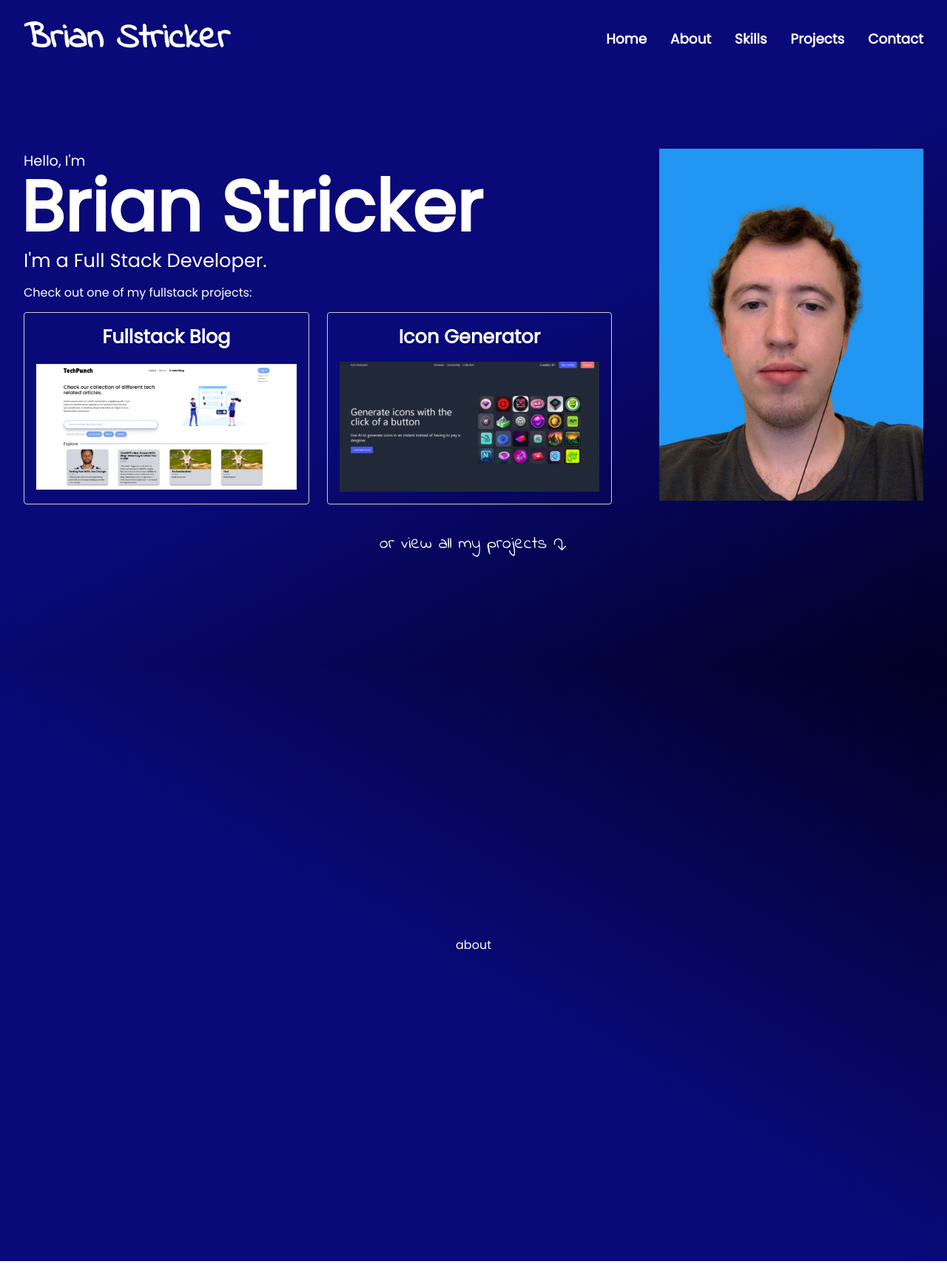
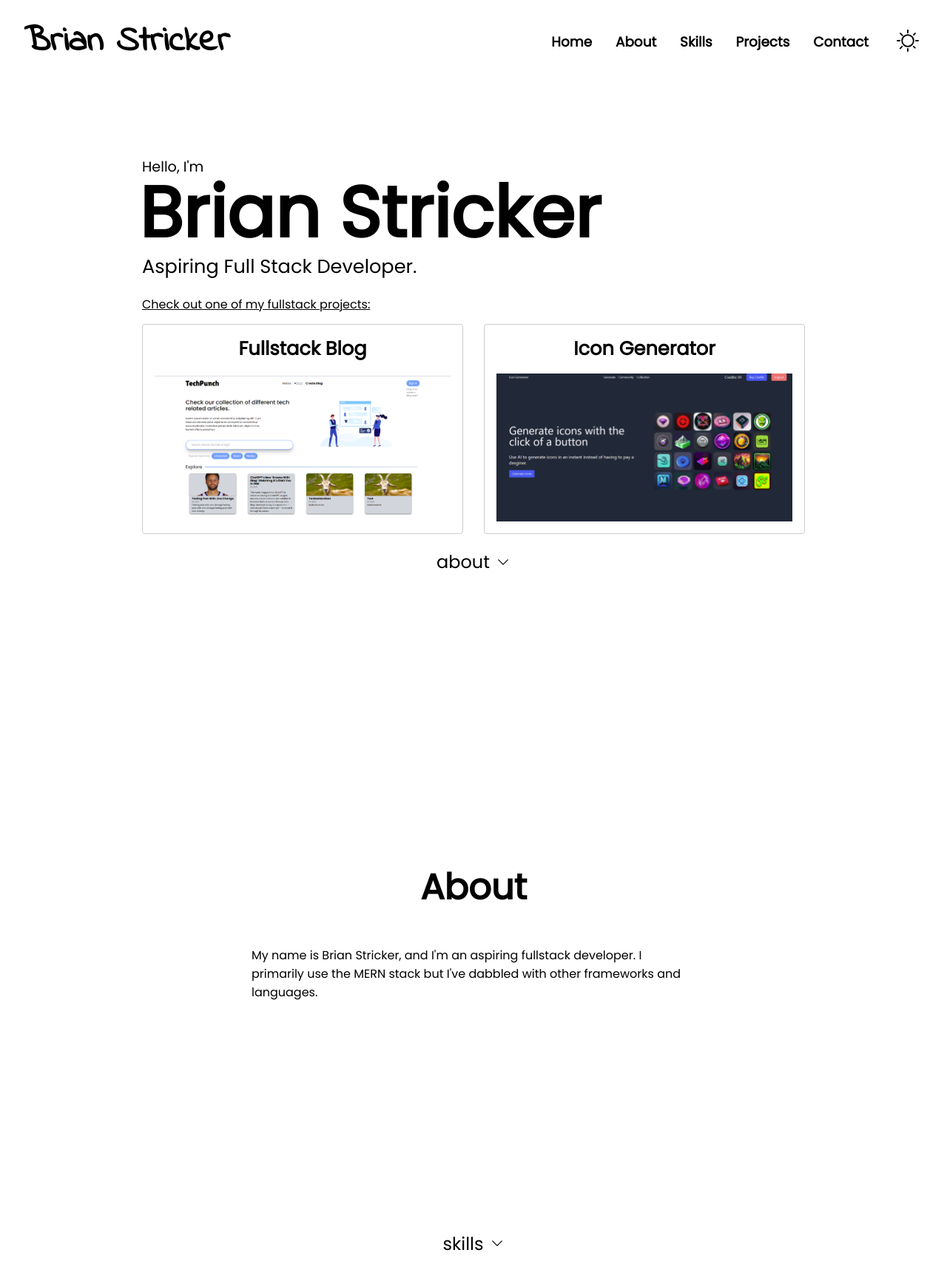
Before and after one commit to brianmstricker/portfolio, an Astro site: page / in a window 1280 px wide. Shown: the whole page at 74% size. Built offline with nearby package versions, Linux system fonts and the light colour scheme; Astro itself is replaced by a stand-in of ours.

Commit message:
theme toggle, reusable components, style updates

```diff
--- a/src/components/AboutPage.astro
+++ b/src/components/AboutPage.astro
@@ -1,10 +1,20 @@
 ---
-
+import ArrowDown from "./ArrowDown.astro";
 ---
 
 <main>
  <div class="main">
-  <div class="container">about</div>
+  <div class="container">
+   <h2>About</h2>
+   <div class="content">
+    My name is Brian Stricker, and I'm an aspiring fullstack developer. I
+    primarily use the MERN stack but I've dabbled with other frameworks and
+    languages.
+   </div>
+  </div>
+ </div>
+ <div class="skillButton">
+  <span class="skills">skills</span><ArrowDown />
  </div>
 </main>
 
@@ -17,4 +27,34 @@
   height: 93vh;
   width: 100%;
  }
+ h2 {
+  font-size: 3rem;
+  text-align: center;
+  position: relative;
+  top: -3rem;
+ }
+ .content {
+  max-width: 600px;
+ }
+ .skillButton {
+  display: flex;
+  align-items: center;
+  justify-content: center;
+  position: relative;
+  top: -0.1rem;
+  gap: 8px;
+  cursor: pointer;
+  padding: 0.5rem 1rem;
+  box-shadow: inset 0 0 0 0 #2196f3;
+  transition: all 0.5s ease-in-out;
+  width: fit-content;
+  margin: 0 auto;
+  &:hover {
+   transform: scale(1.1);
+   box-shadow: inset 400px 0 0 0 #2196f3;
+  }
+ }
+ .skills {
+  font-size: 1.5rem;
+ }
 </style>
--- /dev/null
+++ b/src/components/ArrowDown.astro
@@ -0,0 +1,21 @@
+<svg
+ xmlns="http://www.w3.org/2000/svg"
+ fill="none"
+ viewBox="0 0 24 24"
+ stroke-width="1.5"
+ stroke="currentColor"
+ class="icon"
+>
+ <path
+  stroke-linecap="round"
+  stroke-linejoin="round"
+  d="M19.5 8.25l-7.5 7.5-7.5-7.5"></path>
+</svg>
+
+<style>
+ .icon {
+  width: 20px;
+  height: 20px;
+  transform: scaleX(-1);
+ }
+</style>
--- a/src/components/Header.astro
+++ b/src/components/Header.astro
@@ -1,5 +1,5 @@
 ---
-
+import ThemeToggle from "./ThemeToggle.astro";
 ---
 
 <nav>
@@ -11,6 +11,7 @@
    <li>Skills</li>
    <li>Projects</li>
    <li>Contact</li>
+   <ThemeToggle />
   </ul>
  </div>
 </nav>
@@ -29,16 +30,17 @@
   gap: 2rem;
   font-size: 1.15rem;
   font-weight: bold;
+ }
+ ul li {
   @media screen and (max-width: 768px) {
    display: none;
   }
  }
  nav {
   padding: 1.3rem 0;
-  background: rgba(9, 9, 121, 1);
  }
  .lastname {
-  @media screen and (max-width: 820px) {
+  @media screen and (max-width: 900px) {
    display: none;
   }
  }
--- a/src/components/ProjectsButton.astro
+++ b/src/components/ProjectsButton.astro
@@ -1,24 +1,16 @@
-<div class="btn fancy">
- or view all my projects
- <svg
-  xmlns="http://www.w3.org/2000/svg"
-  fill="none"
-  viewBox="0 0 24 24"
-  stroke-width="1.5"
-  stroke="currentColor"
-  class="icon"
- >
-  <path
-   stroke-linecap="round"
-   stroke-linejoin="round"
-   d="M15 15l-6 6m0 0l-6-6m6 6V9a6 6 0 0112 0v3"></path>
- </svg>
+---
+import ArrowDown from "./ArrowDown.astro";
+---
+
+<div class="btn">
+ <span>about</span>
+ <ArrowDown />
 </div>
 
 <style>
  .btn {
   position: absolute;
-  bottom: 9rem;
+  bottom: 8rem;
   left: 50%;
   right: 50%;
   transform: translateX(-50%);
@@ -34,15 +26,10 @@
   transition: all 0.5s ease-in-out;
   &:hover {
    transform: translateX(-50%) scale(1.1);
-   box-shadow: inset 300px 0 0 0 #2196f3;
+   box-shadow: inset 400px 0 0 0 #2196f3;
   }
   @media screen and (max-width: 700px) {
    display: none;
   }
  }
- .icon {
-  width: 20px;
-  height: 20px;
-  transform: scaleX(-1);
- }
 </style>
--- /dev/null
+++ b/src/components/ThemeToggle.astro
@@ -0,0 +1,70 @@
+---
+
+---
+
+<button id="themeToggle">
+ <svg width="30px" xmlns="http://www.w3.org/2000/svg" viewBox="0 0 24 24">
+  <path
+   class="sun"
+   fill-rule="evenodd"
+   d="M12 17.5a5.5 5.5 0 1 0 0-11 5.5 5.5 0 0 0 0 11zm0 1.5a7 7 0 1 0 0-14 7 7 0 0 0 0 14zm12-7a.8.8 0 0 1-.8.8h-2.4a.8.8 0 0 1 0-1.6h2.4a.8.8 0 0 1 .8.8zM4 12a.8.8 0 0 1-.8.8H.8a.8.8 0 0 1 0-1.6h2.5a.8.8 0 0 1 .8.8zm16.5-8.5a.8.8 0 0 1 0 1l-1.8 1.8a.8.8 0 0 1-1-1l1.7-1.8a.8.8 0 0 1 1 0zM6.3 17.7a.8.8 0 0 1 0 1l-1.7 1.8a.8.8 0 1 1-1-1l1.7-1.8a.8.8 0 0 1 1 0zM12 0a.8.8 0 0 1 .8.8v2.5a.8.8 0 0 1-1.6 0V.8A.8.8 0 0 1 12 0zm0 20a.8.8 0 0 1 .8.8v2.4a.8.8 0 0 1-1.6 0v-2.4a.8.8 0 0 1 .8-.8zM3.5 3.5a.8.8 0 0 1 1 0l1.8 1.8a.8.8 0 1 1-1 1L3.5 4.6a.8.8 0 0 1 0-1zm14.2 14.2a.8.8 0 0 1 1 0l1.8 1.7a.8.8 0 0 1-1 1l-1.8-1.7a.8.8 0 0 1 0-1z"
+  ></path>
+  <path
+   class="moon"
+   fill-rule="evenodd"
+   d="M16.5 6A10.5 10.5 0 0 1 4.7 16.4 8.5 8.5 0 1 0 16.4 4.7l.1 1.3zm-1.7-2a9 9 0 0 1 .2 2 9 9 0 0 1-11 8.8 9.4 9.4 0 0 1-.8-.3c-.4 0-.8.3-.7.7a10 10 0 0 0 .3.8 10 10 0 0 0 9.2 6 10 10 0 0 0 4-19.2 9.7 9.7 0 0 0-.9-.3c-.3-.1-.7.3-.6.7a9 9 0 0 1 .3.8z"
+  ></path>
+ </svg>
+</button>
+
+<style>
+ #themeToggle {
+  border: 0;
+  background: none;
+  cursor: pointer;
+ }
+ .sun {
+  fill: black;
+ }
+ .moon {
+  fill: transparent;
+ }
+
+ :global(.dark) .sun {
+  fill: transparent;
+ }
+ :global(.dark) .moon {
+  fill: white;
+ }
+</style>
+<script is:inline>
+const theme = (() => {
+ if (typeof localStorage !== "undefined" && localStorage.getItem("theme")) {
+  return localStorage.getItem("theme");
+ }
+ if (window.matchMedia("(prefers-color-scheme: dark)").matches) {
+  return "dark";
+ }
+ return "light";
+})();
+
+if (theme === "light") {
+ document.documentElement.classList.remove("dark");
+} else {
+ document.documentElement.classList.add("dark");
+}
+
+window.localStorage.setItem("theme", theme);
+
+const handleToggleClick = () => {
+ const element = document.documentElement;
+ element.classList.toggle("dark");
+
+ const isDark = element.classList.contains("dark");
+ localStorage.setItem("theme", isDark ? "dark" : "light");
+};
+
+document
+ .getElementById("themeToggle")
+ .addEventListener("click", handleToggleClick);
+</script>
--- a/src/layouts/Layout.astro
+++ b/src/layouts/Layout.astro
@@ -2,7 +2,6 @@
 import "@fontsource/indie-flower";
 import "@fontsource/poppins";
 import Header from "../components/Header.astro";
-
 const { title } = Astro.props;
 ---
 
@@ -24,28 +23,17 @@
  html,
  body {
   font-family: "Poppins", sans-serif;
-  color: #fff;
   box-sizing: border-box;
   margin: 0;
   padding: 0;
  }
+ html.dark {
+  background-color: #1f2023;
+  color: #dadada;
+ }
  main {
   min-height: 100vh;
   width: 100%;
-  background: rgb(2, 0, 36);
-  background: linear-gradient(
-   332deg,
-   rgba(2, 0, 36, 1) 0%,
-   rgba(9, 9, 121, 1) 53%
-  );
- }
- main:nth-child(odd) {
-  background: rgb(2, 0, 36);
-  background: linear-gradient(
-   210deg,
-   rgba(2, 0, 36, 1) 0%,
-   rgba(9, 9, 121, 1) 53%
-  );
  }
  .fancy {
   font-family: "Indie Flower", cursive;
--- a/src/pages/index.astro
+++ b/src/pages/index.astro
@@ -1,7 +1,5 @@
 ---
 import Layout from "../layouts/Layout.astro";
-import { Image } from "astro:assets";
-import me from "../assets/me.jpg";
 import HomeProjectCard from "../components/HomeProjectCard.astro";
 import myblog from "../assets/myblog.png";
 import icongenerator from "../assets/icon-generator-project.png";
@@ -18,10 +16,10 @@
       <span style="font-size: 1.2rem">Hello, I'm</span>
       <h1 class="name">Brian Stricker</h1>
       <p style="font-size: 1.6rem; margin-top: .5rem;">
-       I'm a Full Stack Developer.
+       Aspiring Full Stack Developer.
       </p>
-      <div style="margin-top: 1rem; display: flex; flex-direction: column;">
-       <p style="margin-bottom: 1rem;">
+      <div style="margin-top: 1.5rem; display: flex; flex-direction: column;">
+       <p style="margin-bottom: 1rem; text-decoration: underline;">
         Check out one of my fullstack projects:
        </p>
       </div>
@@ -39,16 +37,6 @@
       />
      </div>
     </div>
-    <div>
-     <Image
-      src={me}
-      alt="Brian Stricker"
-      class="profileImage"
-      format="avif"
-      width={400}
-      height={550}
-     />
-    </div>
    </div>
   </div>
   <ProjectsButton />
@@ -59,7 +47,6 @@
 <style>
  .main {
   display: flex;
-  flex-direction: column;
   align-items: center;
   justify-content: center;
  }
@@ -69,11 +56,13 @@
   gap: 4rem;
   padding: 1rem 1rem;
   width: 100%;
-  justify-content: space-between;
+  justify-content: center;
   position: relative;
   bottom: -5rem;
   @media screen and (max-width: 900px) {
    display: block;
+  }
+  @media screen and (max-width: 700px) {
    bottom: 1rem;
   }
  }
@@ -84,23 +73,15 @@
   position: relative;
   left: -4px;
   @media screen and (max-width: 900px) {
-   font-size: 4rem;
+   font-size: 5rem;
   }
   @media screen and (max-width: 700px) {
    font-size: 3rem;
   }
  }
- .profileImage {
-  object-fit: cover;
-  max-width: 100%;
-  height: fit-content;
-  @media screen and (max-width: 900px) {
-   display: none;
-  }
- }
  .cards {
   display: flex;
-  column-gap: 1.5rem;
+  column-gap: 1.75rem;
   row-gap: 0.5rem;
   @media screen and (max-width: 700px) {
    flex-direction: column;
```
Also changed, not shown: src/components/ProfileImage.astro (added, +24 -0 lines), src/assets/whitedot.svg (added).
